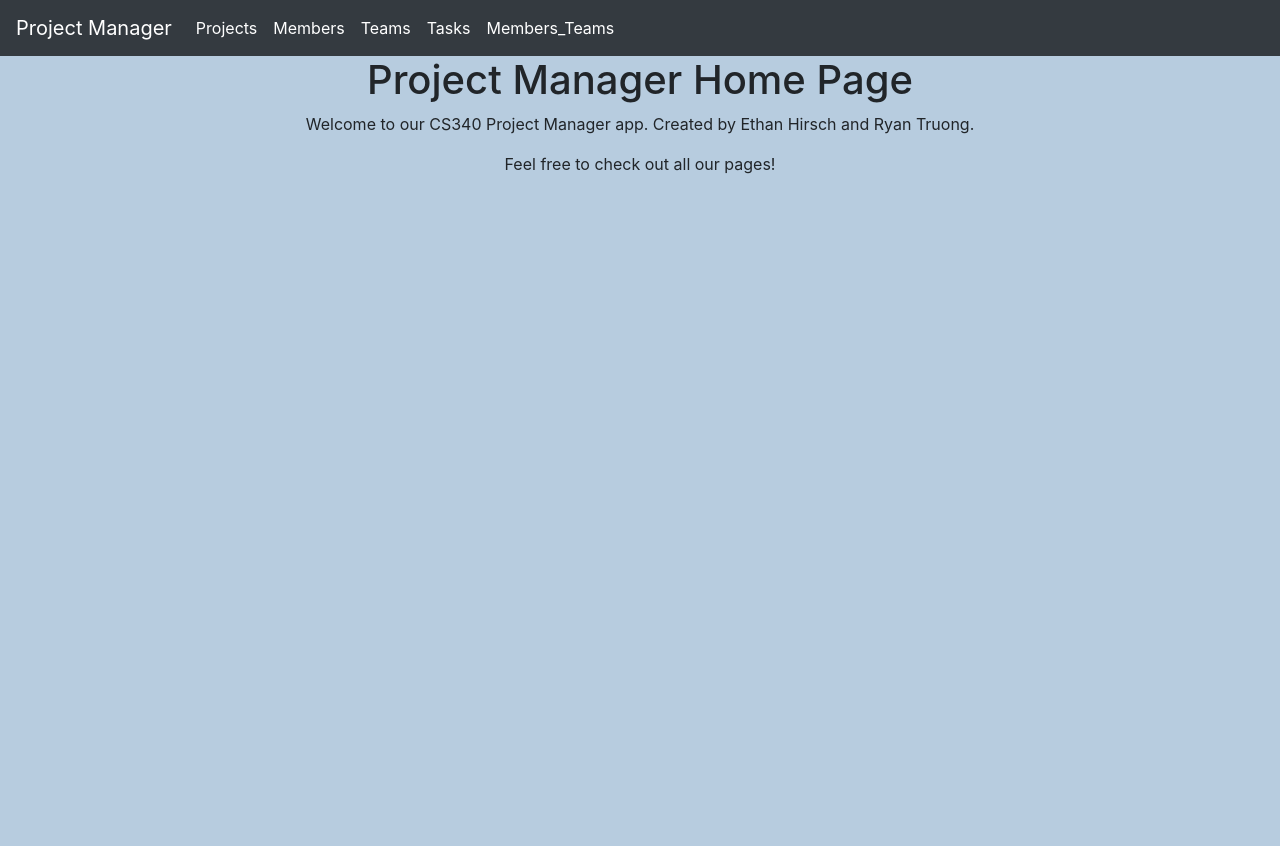
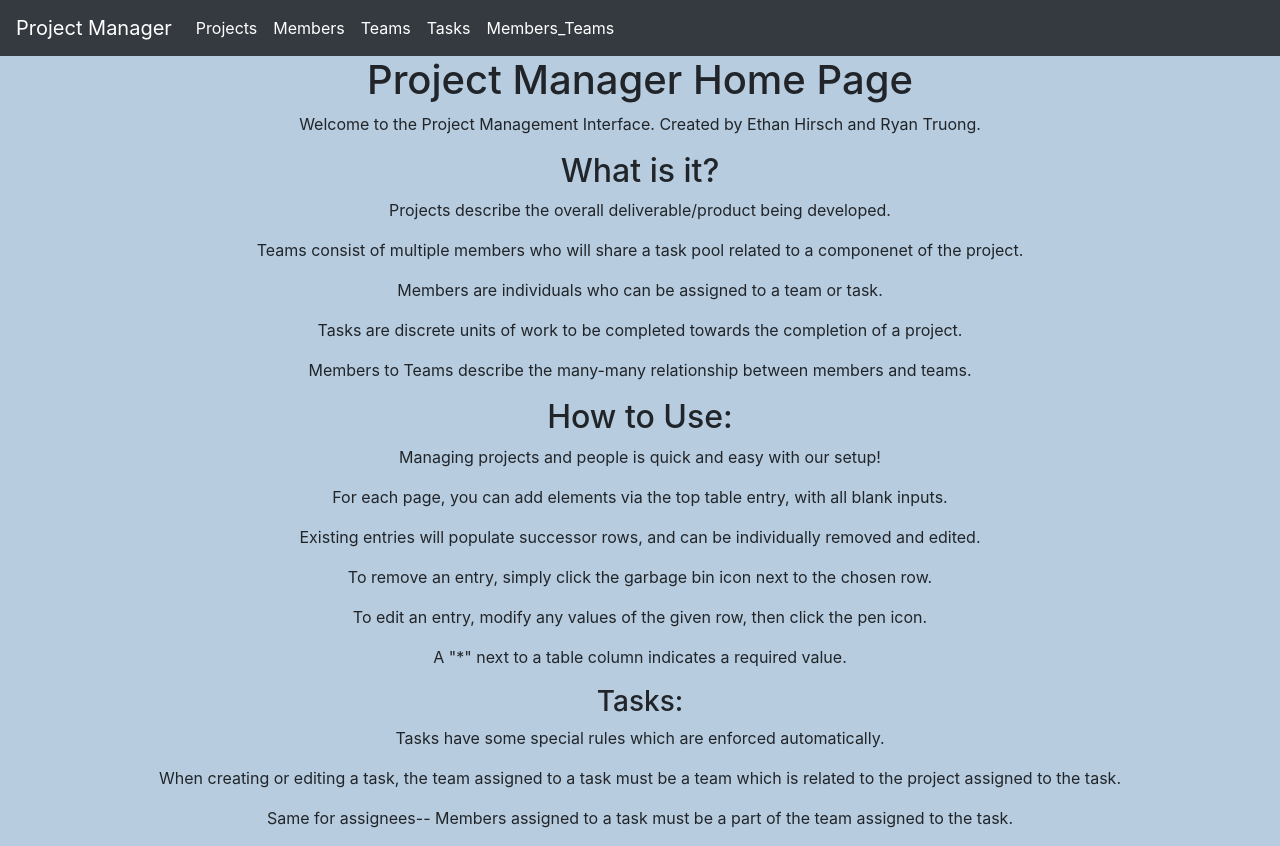
Before and after one commit to BOOSTO/CS340_Final_Project, a Flask app: page / in a window 1280 px wide. Before the commit the page ends 174 px from the top, so only its background shows below. Run offline with Flask 2, Linux system fonts and the light colour scheme; parts of the project's set-up code (start-up, migrations or seed data) failed here and were passed over; some libraries are stand-ins or nearby versions.

Commit message:
added some nice documentation

```diff
--- a/templates/index.html
+++ b/templates/index.html
@@ -2,6 +2,24 @@
 {% block title %}Home Page{% endblock %} <!-- Name in the tab -->
 {% block content %}
 <h1 class="center">Project Manager Home Page</h1>
-<p class="center">Welcome to our CS340 Project Manager app. Created by Ethan Hirsch and Ryan Truong.</p>
-<p class="center">Feel free to check out all our pages!</p>
+<p class="center">Welcome to the Project Management Interface. Created by Ethan Hirsch and Ryan Truong.</p>
+
+<h2 class="center">What is it?</h2>
+<p class="center">Projects describe the overall deliverable/product being developed.</p>
+<p class="center">Teams consist of multiple members who will share a task pool related to a componenet of the project.</p>
+<p class="center"> Members are individuals who can be assigned to a team or task.</p>
+<p class="center">Tasks are discrete units of work to be completed towards the completion of a project.</p>
+<p class="center">Members to Teams describe the many-many relationship between members and teams.</p>
+
+<h2 class="center">How to Use:</h2>
+<p class="center">Managing projects and people is quick and easy with our setup!</p>
+<p class="center">For each page, you can add elements via the top table entry, with all blank inputs.</p>
+<p class="center">Existing entries will populate successor rows, and can be individually removed and edited.</p>
+<p class="center"><p class="center"> To remove an entry, simply click the garbage bin icon next to the chosen row.</p>
+<p class="center">To edit an entry, modify any values of the given row, then click the pen icon.</p>
+<p class="center">A "*" next to a table column indicates a required value.</p>
+<h3 class="center">Tasks:</h3>
+<p class="center">Tasks have some special rules which are enforced automatically.</p>
+<p class="center">When creating or editing a task, the team assigned to a task must be a team which is related to the project assigned to the task.</p>
+<p class="center">Same for assignees-- Members assigned to a task must be a part of the team assigned to the task.</p>
 {% endblock %}
--- a/templates/members.html
+++ b/templates/members.html
@@ -21,9 +21,9 @@
 <table id="table-data" style="width:40%;position:relative;left:35px;">
     <tr>
         <th style="width:5%;"><label>ID</label></th>
-        <th style="width:15%;"><label>First Name</label></th>
-        <th style="width:15%;"><label>Last Name</label></th>
-        <th><label>Email</label></th>
+        <th style="width:15%;"><label>First Name*</label></th>
+        <th style="width:15%;"><label>Last Name*</label></th>
+        <th><label>Email*</label></th>
         <th><label>Actions</label></th>
     </tr>
     <tr>
--- a/templates/members_teams.html
+++ b/templates/members_teams.html
@@ -15,8 +15,8 @@
 <table id="table-data" style="width:30%;">
     <tr>
         <th style="width: 60px;"><label>mapID</label></th>
-        <th><label>Member</label></th>
-        <th><label>Team</label></th>
+        <th><label>Member*</label></th>
+        <th><label>Team*</label></th>
     </tr>
     <tr>
         <form action="#" method="post">
--- a/templates/projects.html
+++ b/templates/projects.html
@@ -21,7 +21,7 @@
 <table id="table-data" style="position:relative;left:41px;">
     <tr>
         <th style="width:5%;"><label>ID</label></th>
-        <th style="width:30%;"><label>Name</label></th>
+        <th style="width:30%;"><label>Name*</label></th>
         <th><label >Description</label></th>
         <th><label>Actions</label></th>
     </tr>
--- a/templates/teams.html
+++ b/templates/teams.html
@@ -15,9 +15,9 @@
 <table id="table-data">
     <tr>
         <th style="width:5%;"><label>ID</label></th>
-        <th style="width:30%;"><label>Name</label></th>
+        <th style="width:30%;"><label>Name*</label></th>
         <th style="width:45%;"><label>Description</label></th>
-        <th><label>Project</label></th>
+        <th><label>Project*</label></th>
         <th><label>Actions</label></th>
     </tr>
     <tr>
```
Also changed, not shown: templates/tasks.html (+5 -5 lines).
